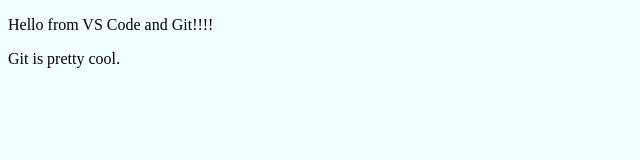
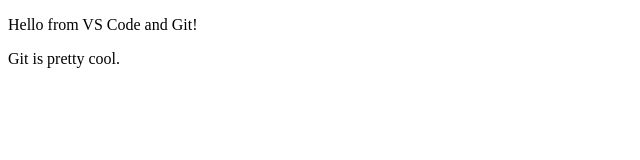
Before and after one commit to the-common-coder/vscode-git, a plain HTML site: page index.html in a window 1280 px wide. Shown: the whole page, without its empty margins (0-640 px from the left). Drawn offline with Linux system fonts and the light colour scheme.

Commit message:
delete css from project

```diff
--- a/index.html
+++ b/index.html
@@ -4,10 +4,10 @@
     <meta charset="UTF-8" />
     <meta name="viewport" content="width=device-width, initial-scale=1.0" />
     <title>Hello from VS Code and Git</title>
-    <link rel="stylesheet" href="./styles.css" />
   </head>
   <body>
-    <p>Hello from VS Code and Git!!!!</p>
+    <p>Hello from VS Code and Git!</p>
     <p>Git is pretty cool.</p>
+    <br />
   </body>
 </html>
--- a/styles.css
+++ /dev/null
@@ -1,3 +0,0 @@
-body {
-    background-color: azure;
-}
```
